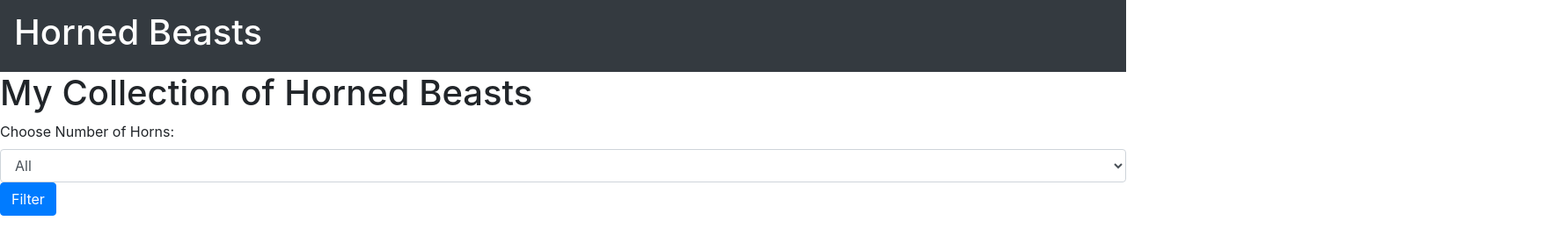
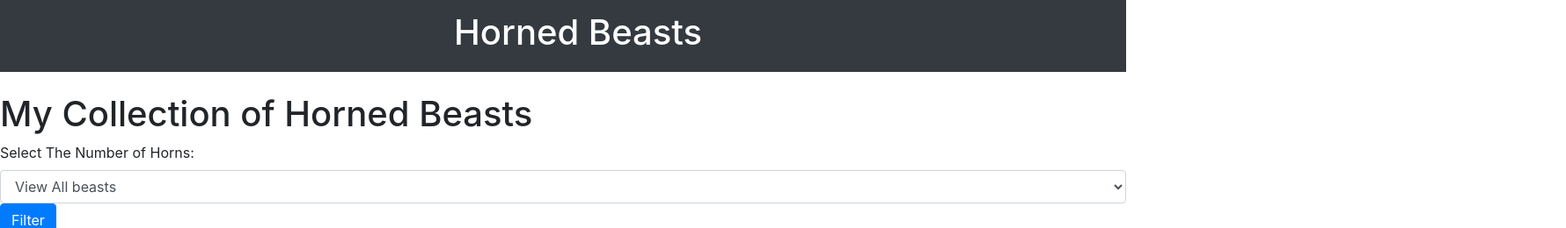
Before and after one commit to MohammadAltamimi98/HornedBeasts, a React (Create React App) app: page / in a window 1280 px wide. Shown: the top 260 px of the page at 88% size, 1780 px wide, since content can reach past the window. Built offline with nearby package versions, Linux system fonts and the light colour scheme.

Commit message:
finaladdition

```diff
--- a/src/App.js
+++ b/src/App.js
@@ -26,13 +26,13 @@ class App extends React.Component{
 
   filterData = (event)=>{
     if(this.state.numberOfHorns !== 'All'){
-      this.setState({data : jsonData.filter(elm=>elm.horns === Number(this.state.numberOfHorns))});
+      this.setState({data : jsonData.filter(element=>element.horns === Number(this.state.numberOfHorns))});
     }else{
       this.setState({data : jsonData});
     }
   }
 
-  updateState = horns => this.setState({numberOfHorns : horns.target.value});
+  updateState = creatures => this.setState({numberOfHorns : creatures.target.value});
 
 
 
--- a/src/components/BeastForm.js
+++ b/src/components/BeastForm.js
@@ -6,7 +6,6 @@ class BeastForm extends React.Component{ newState = horns => this.props.updateSt
 
     filter = (event) => {
       event.preventDefault();
-      // console.log(this.props.filterData);
       this.props.filterData(event);
     }
 
@@ -14,13 +13,13 @@ class BeastForm extends React.Component{ newState = horns => this.props.updateSt
       return (
         <Form onSubmit={this.filter}>
           <Form.Group controlId="exampleForm.ControlSelect1">
-            <Form.Label>Choose Number of Horns: </Form.Label>
+            <Form.Label>Select The Number of Horns: </Form.Label>
             <Form.Control onChange={this.newState} as="select" name="numberOfHorns" defaultValue={'All'}>
-              <option value="All">All</option>
-              <option value="1">1</option>
-              <option value="2">2</option>
-              <option value="3">3</option>
-              <option value="100">100</option>
+              <option value="All">View All beasts</option>
+              <option value="1">One-horn beasts</option>
+              <option value="2">Two-horn beasts</option>
+              <option value="3">Three-horn beasts </option>
+              <option value="100">A hundred-horn beasts</option>
             </Form.Control>
             <Button variant="primary" type="submit">
               Filter
--- a/src/components/Footer.js
+++ b/src/components/Footer.js
@@ -1,10 +1,12 @@
 import React from 'react';
+
 
 
 class Footer extends React.Component{
   render(){
+
     return (
-      <footer>
+      <footer style={{position:'relative', left:'500px'}}>
 
         <h4>&copy; | By Mohammad Altamimi </h4>
 
--- a/src/components/Header.js
+++ b/src/components/Header.js
@@ -15,13 +15,14 @@ class Header extends React.Component {
       <div>
 
         <Navbar bg="dark" variant="dark" >
-          <Navbar.Brand href="#home"><h1>Horned Beasts</h1></Navbar.Brand>
+          <Navbar.Brand href="#home" style={{position:'relative', left:'500px'}}><h1>Horned Beasts</h1></Navbar.Brand>
 
         </Navbar>
 
-
+        <br/>
         <header>
           <h1>My Collection of Horned Beasts</h1>
+
           <BeastForm
             filterData={this.props.filterData}
             numberOfHorns={this.props.numberOfHorns}
```
